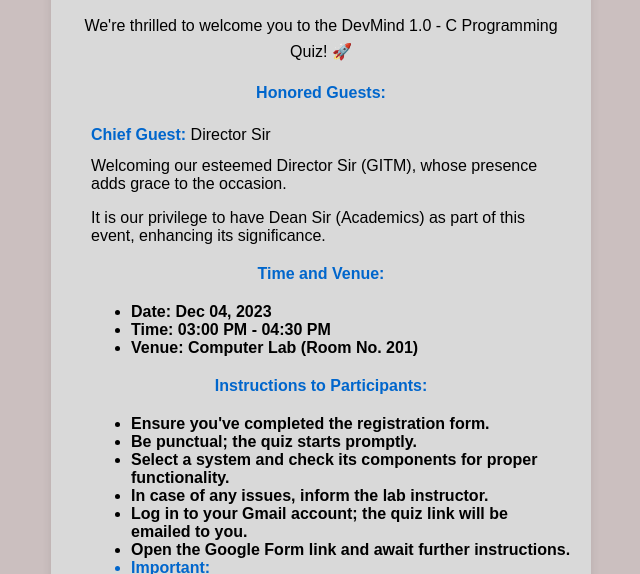
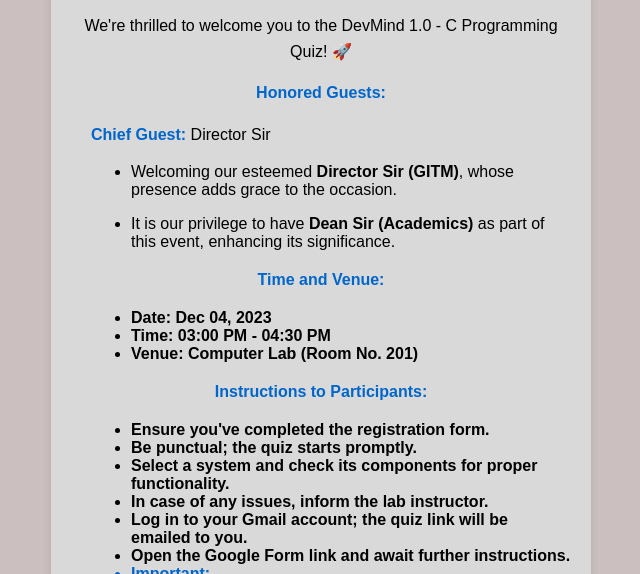
Before and after one commit to iamadityaupadhyay/QUIZ, a plain HTML site: page index.html in a window 1280 px wide. Shown: the part 210-784 px from the top of the page, without its empty margins (319-959 px from the left). Drawn offline with Linux system fonts and the light colour scheme.

Commit message:
highlighting sir and dean sir

```diff
--- a/index.html
+++ b/index.html
@@ -82,12 +82,13 @@
 
         <div style="text-align: left; margin-left: 20px;">
             <p><span class="highlight">Chief Guest:</span> Director Sir</p>
-            Welcoming our esteemed Director Sir (GITM), whose presence adds
+            <ul>
+            <li>Welcoming our esteemed <b>Director Sir (GITM)</b>, whose presence adds
                 grace to
-                the occasion.</p>
-            It is our privilege to have Dean Sir (Academics) as part of this
+                the occasion.</p></li>
+           <li> It is our privilege to have <b>Dean Sir (Academics)</b> as part of this
                 event,
-                enhancing its significance.</p>
+                enhancing its significance.</p></li></ul>
         </div>
 
         <p class="highlight">Time and Venue:</p>
```
